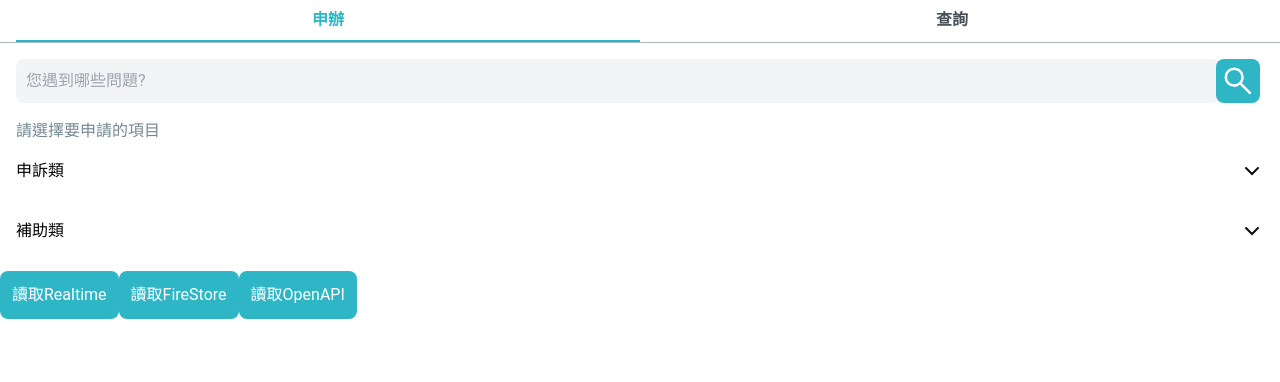
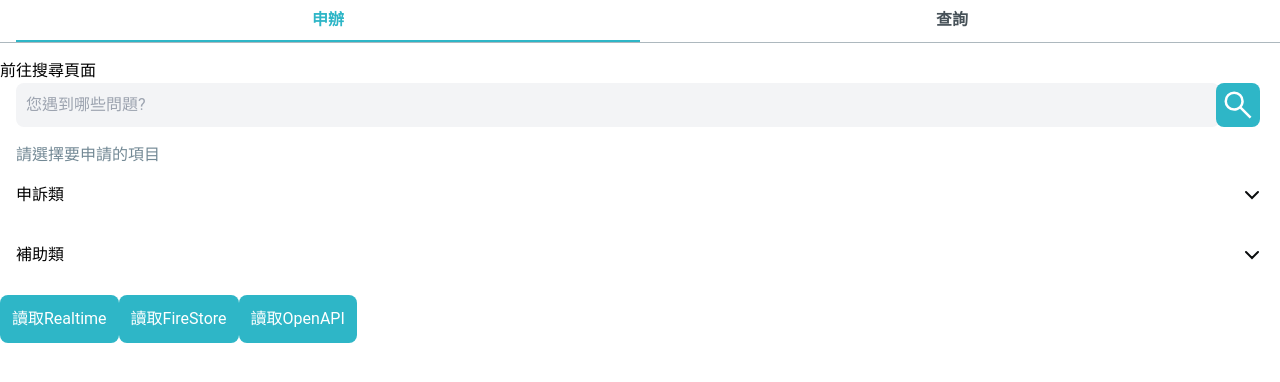
Before and after one commit to timothy0217/2024hackathon, a Vue app in the folder flutter/TownPass-Services/: page / in a window 1280 px wide. Shown: the top 382 px of the page. Built offline with nearby package versions, Linux system fonts and the light colour scheme.

Commit message:
設定路由

```diff
--- a/flutter/TownPass-Services/src/router/index.ts
+++ b/flutter/TownPass-Services/src/router/index.ts
@@ -9,6 +9,7 @@ import CouponListView from '../views/CouponListView.vue';
 import HotSpotView from '../views/HotSpotView.vue';
 import TicketDetail from '../views/TicketDetail.vue';
 import CouponDetail from '../views/CouponDetail.vue';
+import Search from '@/views/Search.vue' // 導入 Search.vue
 
 const router = createRouter({
   history: createWebHistory(import.meta.env.BASE_URL),
@@ -17,6 +18,11 @@ const router = createRouter({
       path: '/',
       name: 'home',
       component: HomeView
+    },
+    {
+      path: '/search',
+      name: 'Search',
+      component: Search // 將 Search.vue 指定為此路徑的 component
     },
     {
       path: '/form/:id',
--- a/flutter/TownPass-Services/src/views/HomeView.vue
+++ b/flutter/TownPass-Services/src/views/HomeView.vue
@@ -202,6 +202,9 @@ const activeRecord = computed(() =>
     <ServiceTabsView v-model="activeTab">
       <template #tab0>
         <div class="py-4">
+          <div>
+            <RouterLink :to="{ name: 'Search' }">前往搜尋頁面</RouterLink>
+        </div>
           <section class="flex items-center px-4">
             <BaseInput v-model="searchValue" placeholder="您遇到哪些問題?" class="flex-grow" />
             <button class="search-button" @click="onSearchClick">
```
